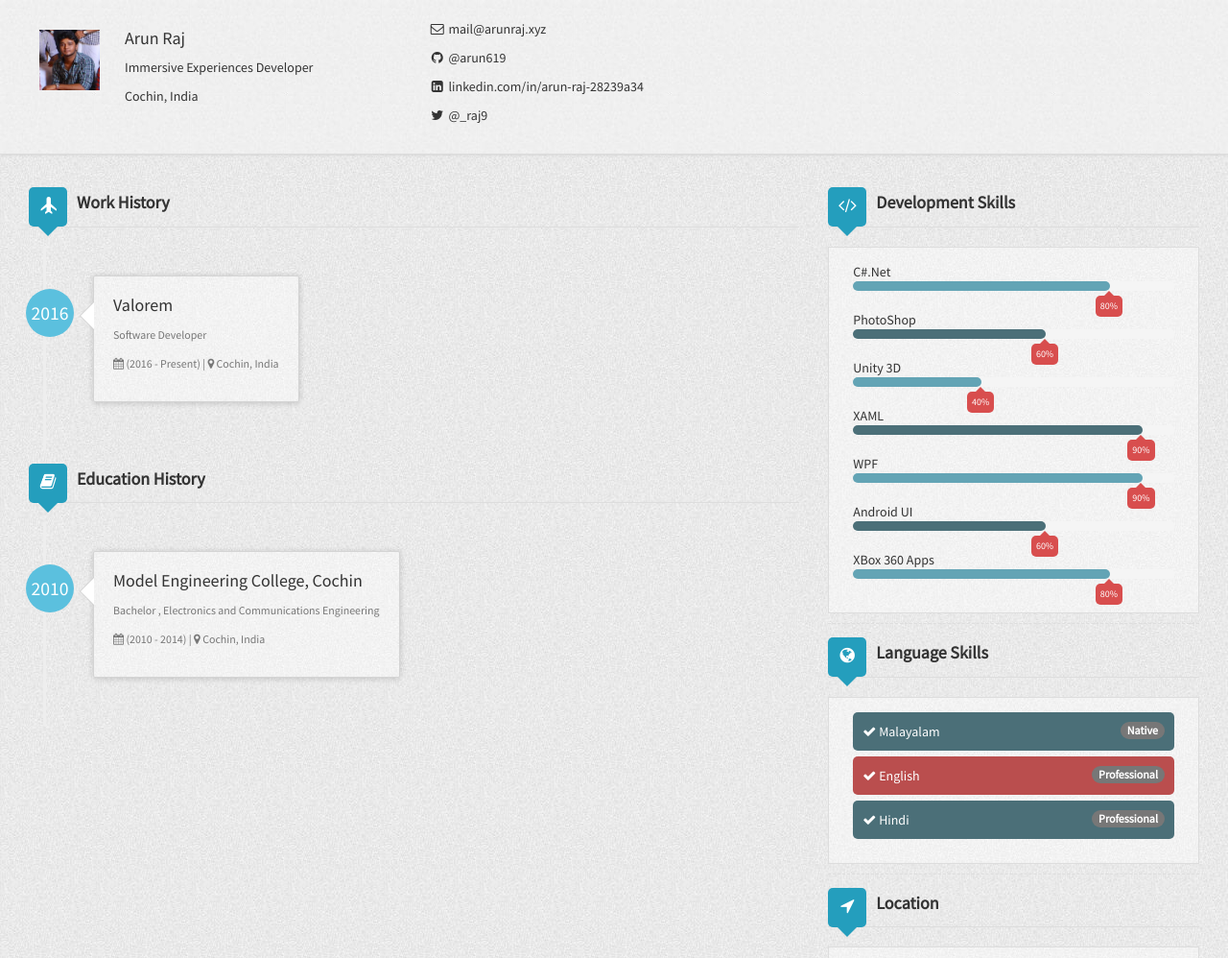
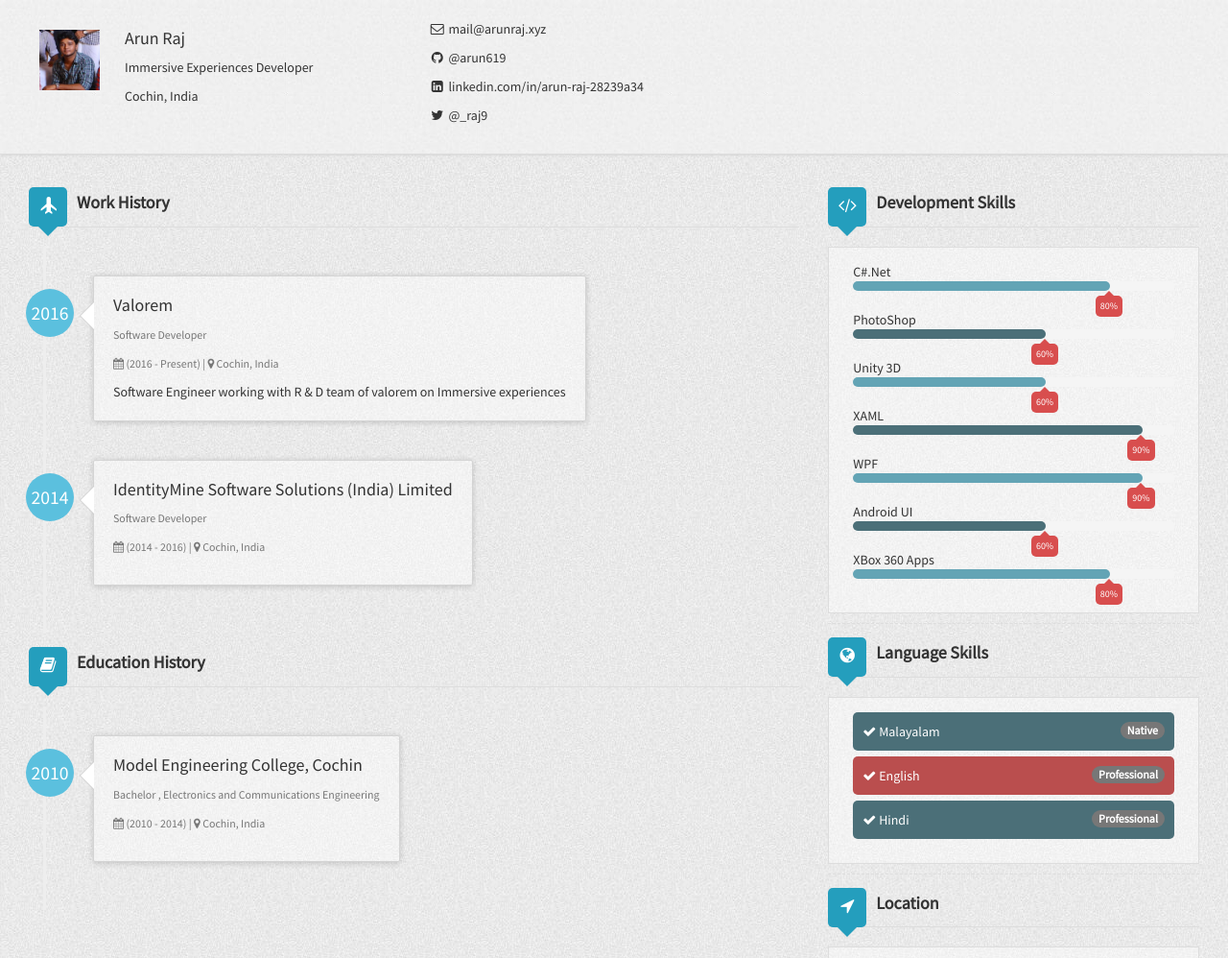
Before and after one commit to tomchoondal/resume, a Jekyll site: the page built from index.html, in a window 1280 px wide, cut to the strip 0-998 px from the top of the page. Shown: the whole strip at 96% size. Built offline with Jekyll 4.4.1, drawn with Linux system fonts in a browser that asks for light colours; nearby versions of some CDN libraries.

Commit message:
Update _config.yml

```diff
--- a/_config.yml
+++ b/_config.yml
@@ -27,19 +27,20 @@ author:
 #  stackoverflow: 4582127
   workHistory:
     - work1:
+      company: Valorem
+      location: Cochin, India
+      title: Software Developer
+      started: 2016
+      duration: (2016 - Present)
+      description: Software Engineer working with R & D team of valorem on Immersive experiences
+    - work2:
       company: IdentityMine Software Solutions (India) Limited
       location: Cochin, India
       title: Software Developer
       started: 2014
       duration: (2014 - 2016)
       description:
-      - work2:
-      company: Valorem
-      location: Cochin, India
-      title: Software Developer
-      started: 2016
-      duration: (2016 - Present)
-      description:
+
   educationHistory:
     - education1:
       organization: Model Engineering College, Cochin
@@ -68,7 +69,7 @@ author:
       percentage: 60%
     - skill3:
       name: Unity 3D
-      percentage: 40%
+      percentage: 60%
     - skill4:
       name: XAML
       percentage: 90%
```
